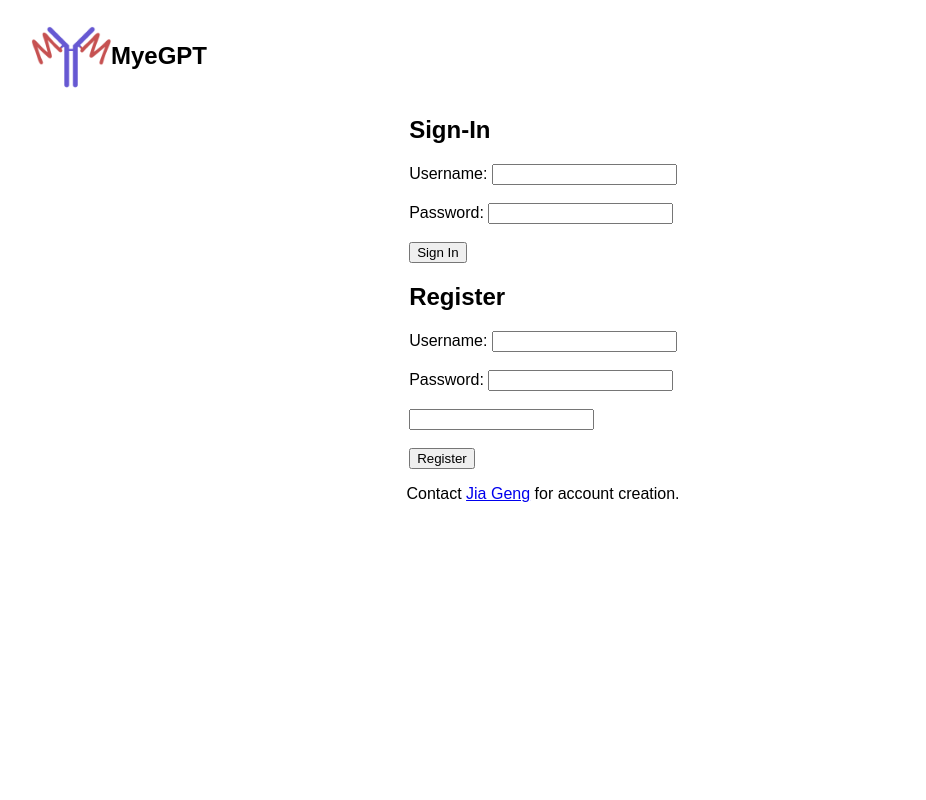
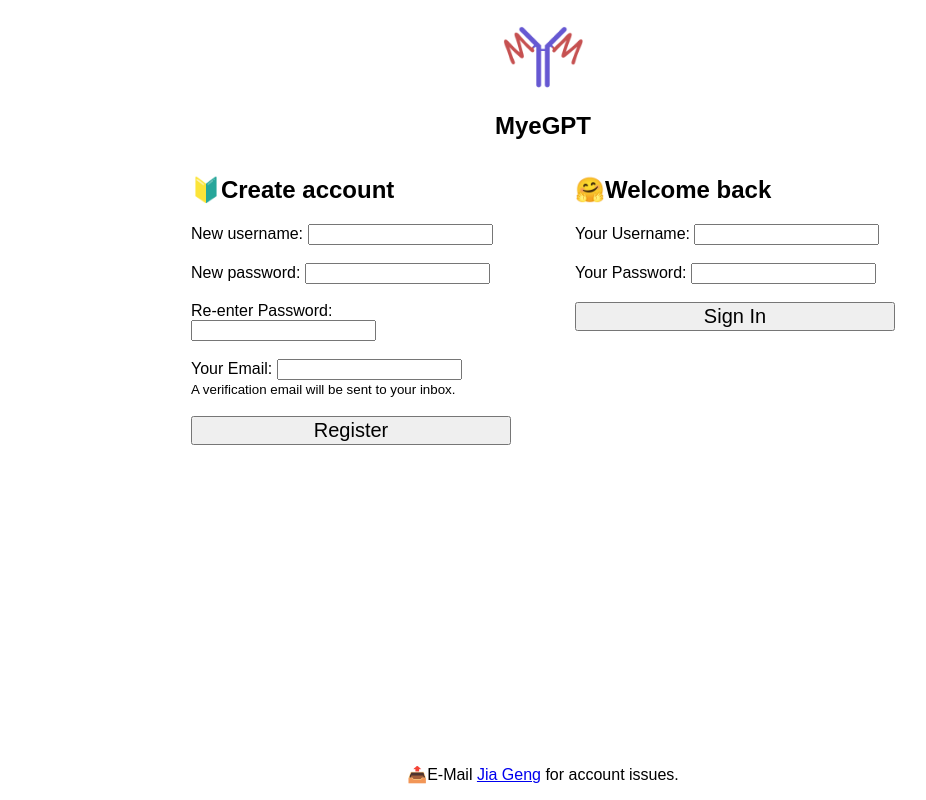
Before and after one commit to JiaGengChang/MyeGPT, a FastAPI app: page / in a window 1280 px wide. Shown: the whole page, without its empty margins (97-1023 px from the left). Run offline with FastAPI, Linux system fonts and the light colour scheme; parts of the project's set-up code (start-up, migrations or seed data) failed here and were passed over; some libraries are stand-ins or nearby versions.

Commit message:
Add landing page and email verification

```diff
--- a/requirements.txt
+++ b/requirements.txt
@@ -1,5 +1,7 @@
 dotenv
-fastapi
+fastapi[standard]
+fastapi-mail
+itsdangerous
 langchain
 langchain-community
 langchain-core
@@ -15,7 +17,7 @@ pandas
 psycopg[binary,pool]
 pydantic
 python-dotenv
-pwdlib
+pwdlib[argon2]
 pyjwt[crypto]
 requests
 scipy
--- a/src/main.py
+++ b/src/main.py
@@ -10,11 +10,14 @@ import asyncio
 from contextlib import asynccontextmanager
 from langgraph.checkpoint.postgres.aio import AsyncPostgresSaver
 import psycopg
+from typing import Annotated
 
 # src modules
 from agent import send_init_prompt, query_agent
-from models import Token, Query
-from security import authenticate_user, create_access_token, ACCESS_TOKEN_EXPIRE_MINUTES, ALGORITHM, SECRET_KEY
+from models import Token, Query, UserCreate, UserInDB
+from security import get_password_hash, authenticate_user, create_access_token, ACCESS_TOKEN_EXPIRE_MINUTES, ALGORITHM, SECRET_KEY
+from mail import send_verification_email
+from serialize import generate_verification_token, confirm_verification_token
 
 auth_db_conn = psycopg.connect(os.environ.get("COMMPASS_AUTH_DSN"))
 
@@ -55,14 +58,16 @@ oauth2_scheme = OAuth2PasswordBearer(tokenUrl="token")
 
 # Routes
 
+# serve landing page
 @app.get("/")
 async def root():
     return FileResponse("templates/index.html")
 
 
+# not triggered, here for OpenAPI compliance
 @app.post("/token")
 async def login_for_access_token(
-    form_data: OAuth2PasswordRequestForm = Depends(),
+    form_data: Annotated[OAuth2PasswordRequestForm, Depends()],
 ):
     user = authenticate_user(auth_db_conn, form_data.username, form_data.password)
     if not user:
@@ -79,9 +84,68 @@ async def login_for_access_token(
         return Token(access_token=access_token, token_type="bearer")
 
 
+# triggered by registration form submission
+@app.post("/register")
+async def register_with_form(request: Request):
+    form = await request.form()
+    username = form.get("username")
+    password = form.get("password")
+    confirm_password = form.get("confirm-password")
+    email = form.get("email", "").strip()
+    if password != confirm_password:
+        raise HTTPException(status_code=400, detail="Passwords do not match")
+    if not username or not password:
+        raise HTTPException(status_code=400, detail="Username and password are required")
+    new_user = UserCreate(username=username, password=password, email=email)
+    response = await register_user(new_user)
+    return response
+
+# not triggered directly
+# called by register_with_form
+# for use within swagger UI
+@app.post("/api/register")
+async def register_user(user: UserCreate):
+    hashed_password = get_password_hash(user.password)
+    with auth_db_conn.cursor() as cur:
+        try:
+            user_email = user.email if user.email.strip().__len__() > 0 else None
+            cur.execute(
+            "INSERT INTO auth.users (username, email, hashed_password) VALUES (%s, %s, %s)",
+            (user.username, user_email, hashed_password)
+            )
+            auth_db_conn.commit()
+        except psycopg.errors.UniqueViolation:
+            raise HTTPException(status_code=400, detail="Username already exists")
+
+    token = generate_verification_token(user_email)
+    await send_verification_email(user_email, token)
+
+    return {"message": "Please check your email for verification link."}
+
+
+# triggered by clicking the link in verification email
+@app.get("/verify")
+def verify_email(token: str):
+    email = confirm_verification_token(token)
+    if not email:
+        raise HTTPException(status_code=400, detail="Invalid or expired token")
+    with auth_db_conn.cursor() as cur:
+        cur.execute("SELECT username, email, hashed_password, is_verified FROM auth.users WHERE email = %s", (email,))
+        row = cur.fetchone()
+        if not row:
+            raise HTTPException(status_code=404, detail="User not found")
+        user = UserInDB(username=row[0], email=row[1], hashed_password=row[2], is_verified=row[3])
+        if user.is_verified:
+            return {"msg": "Account already verified."}
+        cur.execute("UPDATE auth.users SET is_verified = TRUE WHERE email = %s", (email,))
+        auth_db_conn.commit()
+
+    return {"msg": "Email verified successfully. You can now log in."}
+
+
 # triggered by login form submission
-@app.post("/redirect")
-async def serve_homepage(request: Request, token: Token = Depends(login_for_access_token)):
+@app.post("/app")
+async def serve_homepage(request: Request, token: Annotated[Token, Depends(login_for_access_token)]):
     response = FileResponse("templates/app.html")
     response.set_cookie(
     key="access_token",
@@ -99,7 +163,7 @@ async def serve_homepage(request: Request, token: Token = Depends(login_for_acce
     return response
 
 
-# retrieve response to init prompt
+# triggered by /app
 @app.post("/api/init")
 async def get_init_response():
     await app.state.init_prompt_done.wait()
@@ -110,9 +174,9 @@ async def get_init_response():
     })
 
 
-# handle chat requests
+# triggered by submission of query
 @app.post("/api/ask")
-async def ask(query: Query, token: Token = Depends(oauth2_scheme)):
+async def ask(query: Query, token: Annotated[str, Depends(oauth2_scheme)]):
     await app.state.init_prompt_done.wait()
     def generate_response():
         for chunk in query_agent(query.user_input):
--- a/src/security.py
+++ b/src/security.py
@@ -1,13 +1,15 @@
-from datetime import datetime, timedelta, timezone
+import os
 import jwt
+from dotenv import load_dotenv
+assert load_dotenv(os.path.join(os.path.dirname(__file__),'.env'))
 from psycopg import sql
 from models import UserInDB
-import os
 from pwdlib import PasswordHash
+from datetime import datetime, timedelta, timezone
 
 
-SECRET_KEY = os.getenv("SECRET_KEY")
-ALGORITHM = "HS256"
+SECRET_KEY = os.environ.get("SECRET_KEY")
+ALGORITHM = os.environ.get("ALGORITHM")
 ACCESS_TOKEN_EXPIRE_MINUTES = 120
 
 password_hash = PasswordHash.recommended()
--- a/src/static/script.js
+++ b/src/static/script.js
@@ -86,6 +86,12 @@ async function initializeChat() {
 // Call on page load
 document.addEventListener('DOMContentLoaded', initializeChat);
 
+function getCookie(name) {
+        const value = `; ${document.cookie}`;
+        const parts = value.split(`; ${name}=`);
+        if (parts.length === 2) return parts.pop().split(';').shift();
+    }
+
 async function sendMessage() {
     // Check if window width is below 768px, then remove logo
     if (window.innerWidth < 768) {
@@ -126,6 +132,7 @@ async function sendMessage() {
             method: 'POST',
             headers: {
             'Content-Type': 'application/json',
+            'Authorization': `Bearer ${getCookie('access_token')}`,
             },
             body: JSON.stringify({ user_input: message }),
         });
--- a/src/static/styles.css
+++ b/src/static/styles.css
@@ -37,6 +37,45 @@ body {
     flex-direction: column;
     align-items: flex-end;
     margin-left: auto;
+  }
+
+  button[type="submit"] {
+    height: 100%;
+    width: 100%;
+    cursor: pointer;
+    font-size: 20px;
+  }
+
+  button[type="submit"]:hover {
+    background-color: #333;
+    color: white;
+    transform: translateY(-1px);
+  }
+
+  button[type="submit"]:active {
+    transform: translateY(0);
+  }
+
+  .index {
+    width: 50dvw;
+    height: 100%;
+    display: flex;
+    flex-direction: column;
+    align-items: center;
+    justify-content: space-between;
+  }
+
+  .index-main-container {
+    display: grid;
+    grid-template-columns: repeat(2, 1fr);
+  }
+
+  .register-container {
+    transform: translateX(-10%);
+  }
+
+  .login-container {
+    transform: translateX(10%);
   }
 
   .header img {
--- a/src/templates/index.html
+++ b/src/templates/index.html
@@ -12,32 +12,42 @@
 </head>
 <body>
     <header class="header">
+        <div class="logo-and-title">
             <img src="/static/android-chrome-192x192.png" alt="favicon">
             <h1>MyeGPT</h1>
+        </div>
     </header>
-    <div id="login-container">
-        <h2>Sign-In</h2>
-        <form id='loginForm' action="/redirect" method="post">
-            <label for="username">Username:</label>
+    <div class="index">
+        <div class="index-main-container">
+            <div class="register-container">
+                <h2>🔰Create account</h2>
+                <form id='registerForm' action="/register" method="post">
+                    <label for="username">New username:</label>
                     <input type="text" id="username" name="username" required><br><br>
-            <label for="password">Password:</label>
+                    <label for="password">New password:</label>
+                    <input type="password" id="password" name="password" required><br><br>
+                    <label for="confirm-password">Re-enter Password:</label>
+                    <input type="password" id="confirm-password" name="confirm-password" required><br><br>
+                    <label for="email">Your Email:</label>
+                    <input type="email" id="email" name="email" required><br>
+                    <small>A verification email will be sent to your inbox.</small><br><br>
+                    <button type="submit">Register</button>
+                </form>
+            </div>
+            <div class="login-container">
+                <h2>🤗Welcome back</h2>
+                <form id='loginForm' action="/app" method="post">
+                    <label for="username">Your Username:</label>
+                    <input type="text" id="username" name="username" required><br><br>
+                    <label for="password">Your Password:</label>
                     <input type="password" id="password" name="password" required><br><br>
                     <button type="submit">Sign In</button>
                 </form>
             </div>
-    <div id="register-container">
-        <h2>Register</h2>
-        <form id='registerForm' action="/register" method="post">
-            <label for="username">Username:</label>
-            <input type="text" id="username" name="username" required><br><br>
-            <label for="password">Password:</label>
-            <input type="password" id="password" name="password" required><br><br>
-            <input type="password" id="confirm-password" name="confirm-password" required><br><br>
-            <button type="submit">Register</button>
-        </form>
         </div>
-    <div id="contact-info-container">
-        <p>Contact <a href="mailto:changjiageng@u.nus.edu">Jia Geng</a> for account creation.</p>
+        <div class="contact-info-container">
+            <p>📤E-Mail <a href="mailto:changjiageng@u.nus.edu">Jia Geng</a> for account issues.</p>
+        </div>
     </div>
   <script src="/static/script.js"></script>
 </body>
```
Also changed, not shown: src/mail.py (added, +26 -0 lines), src/serialize.py (added, +19 -0 lines). Lines whose indentation alone changed are shown as unchanged.
